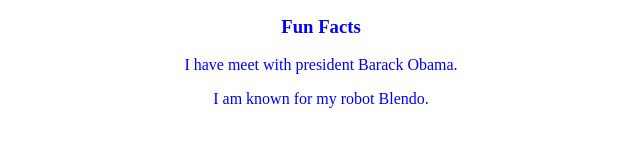
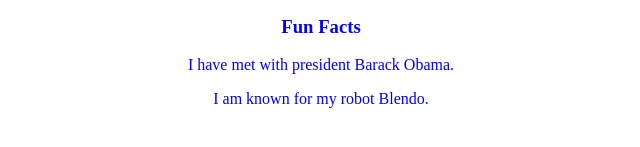
Before and after one commit to JamieDavisDevBase/about-jamie, a plain HTML site: page index.html in a window 1280 px wide. Shown: the part 577-724 px from the top of the page, 319-959 px from the left. Drawn offline with Linux system fonts and the light colour scheme.

Commit message:
fixed spelling

```diff
--- a/index.html
+++ b/index.html
@@ -23,7 +23,7 @@
   </p>
     <h3>Fun Facts</h3>
   <p>
-      I have meet with president Barack Obama.
+      I have met with president Barack Obama.
   </p>
   <p>
       I am known for my robot Blendo.
```
